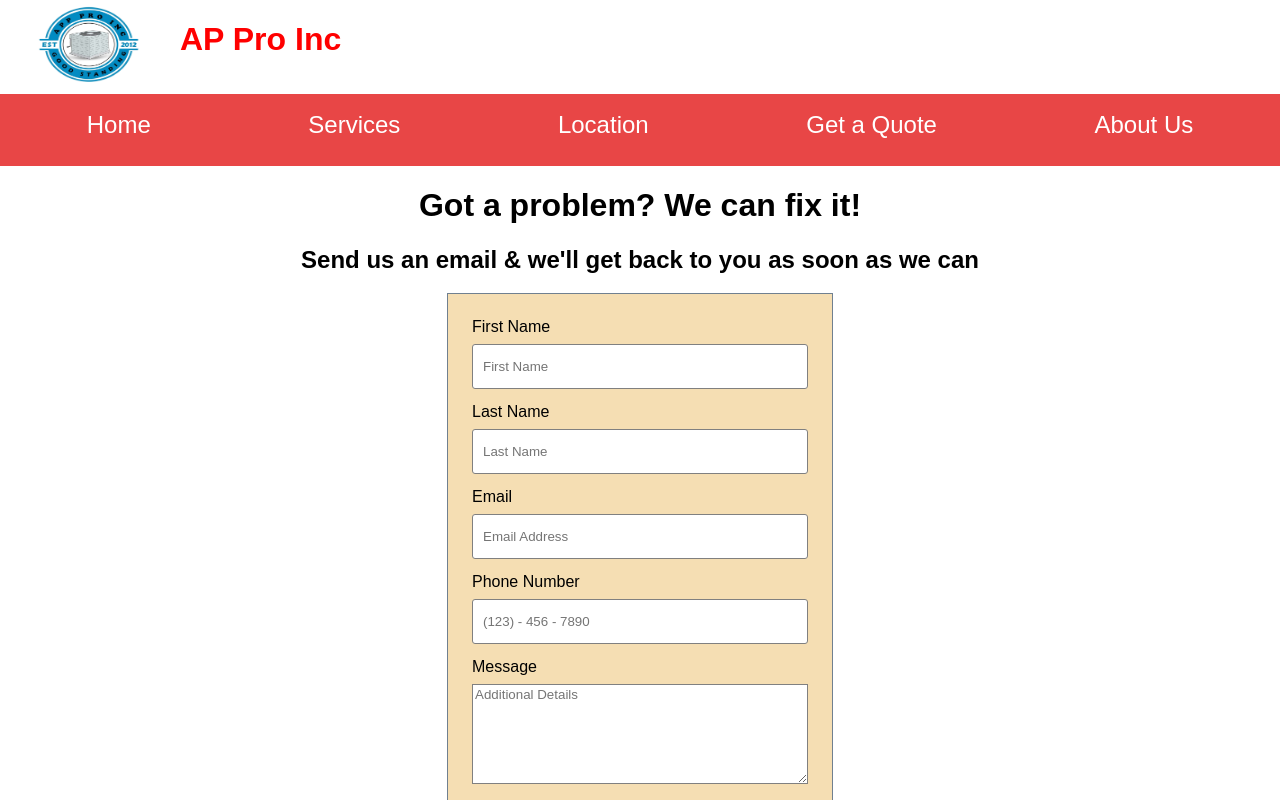
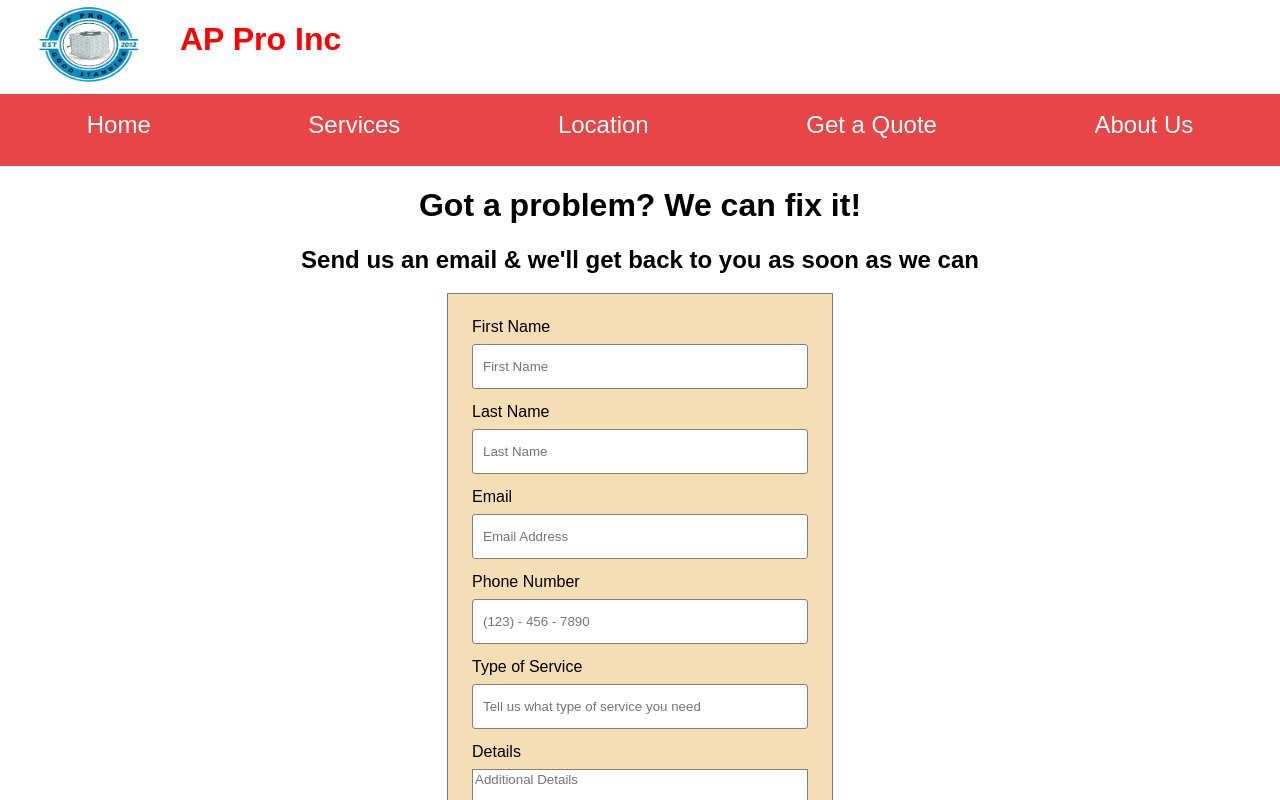
Before and after one commit to cod-cs-club/AC-Website, a Next.js app: page /Quote in a window 1280 px wide. Shown: the top 800 px of the page. Built offline with nearby package versions, Linux system fonts and the light colour scheme.

Commit message:
added another textbox to form

```diff
--- a/src/pages/Quote.jsx
+++ b/src/pages/Quote.jsx
@@ -40,9 +40,15 @@ export default function QuotePage(){
                         <input id="phone" type="tel" placeholder="(123) - 456 - 7890" required></input>
                     </fieldset>
 
+                    <fieldset id="form-box5">
+                        <label id="service" for="service">
+                            <span>Type of Service</span>
+                        </label>
+                        <input id="service" type="text" placeholder="Tell us what type of service you need" required></input>
+                    </fieldset>
                     <fieldset id="form-box4">
                         <label id="label-msg" for="msg">
-                            <span>Message</span>
+                            <span>Details</span>
                         </label>
                         <textarea id="msg" type="text" name="msg" placeholder="Additional Details" inputmode="text" required></textarea>
                     </fieldset>
```
